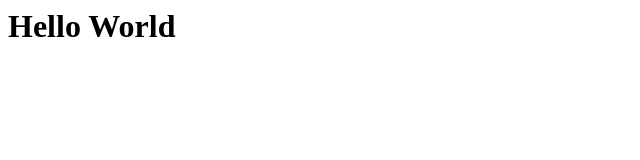
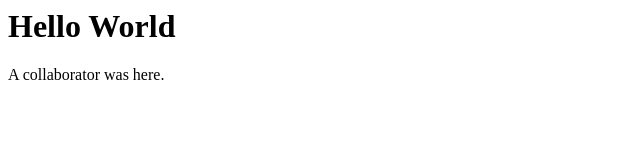
Before and after one commit to damiajayi/web-project, a plain HTML site: page index.html in a window 1280 px wide. Shown: the whole page, without its empty margins (0-640 px from the left). Drawn offline with Linux system fonts and the light colour scheme.

Commit message:
Collab says hi

```diff
--- a/index.html
+++ b/index.html
@@ -1 +1,2 @@
 <h1>Hello World</h1>
+<p>A collaborator was here.</p>
```
